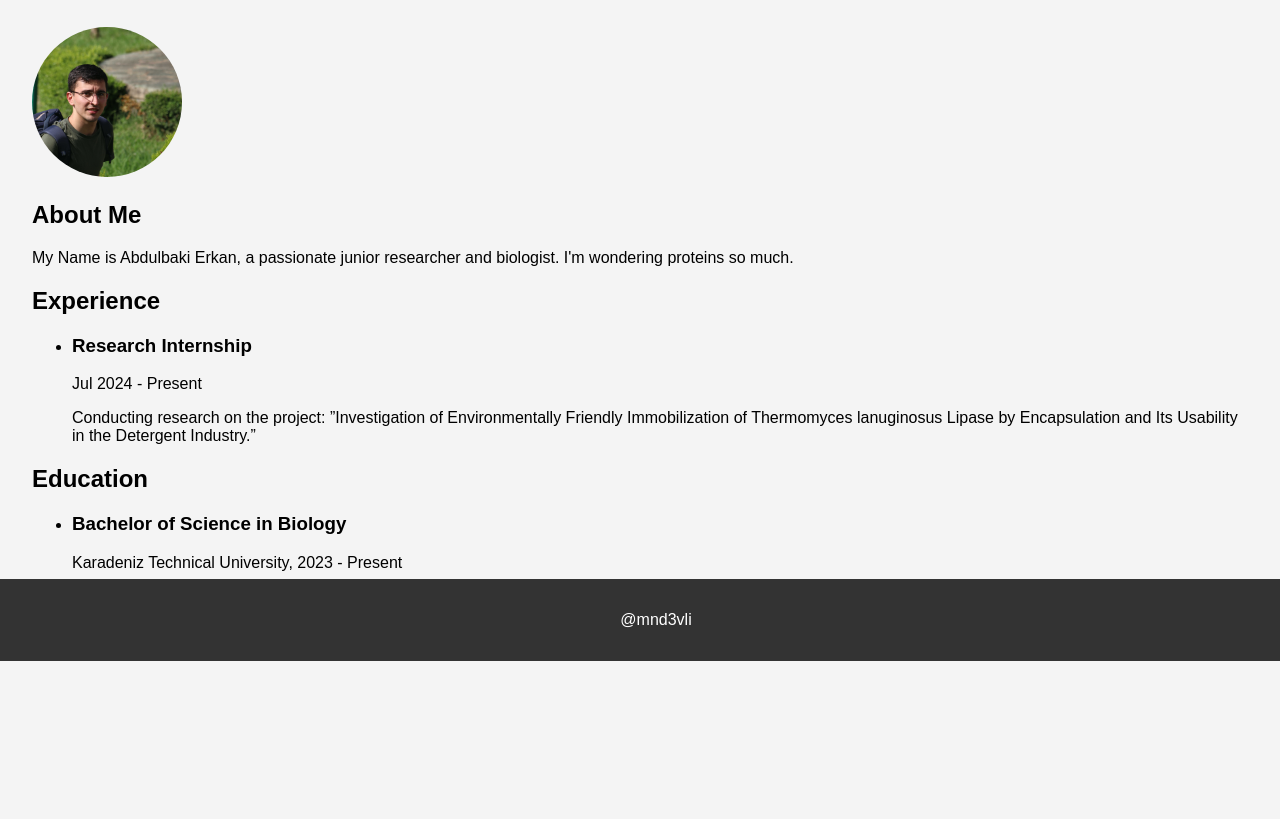
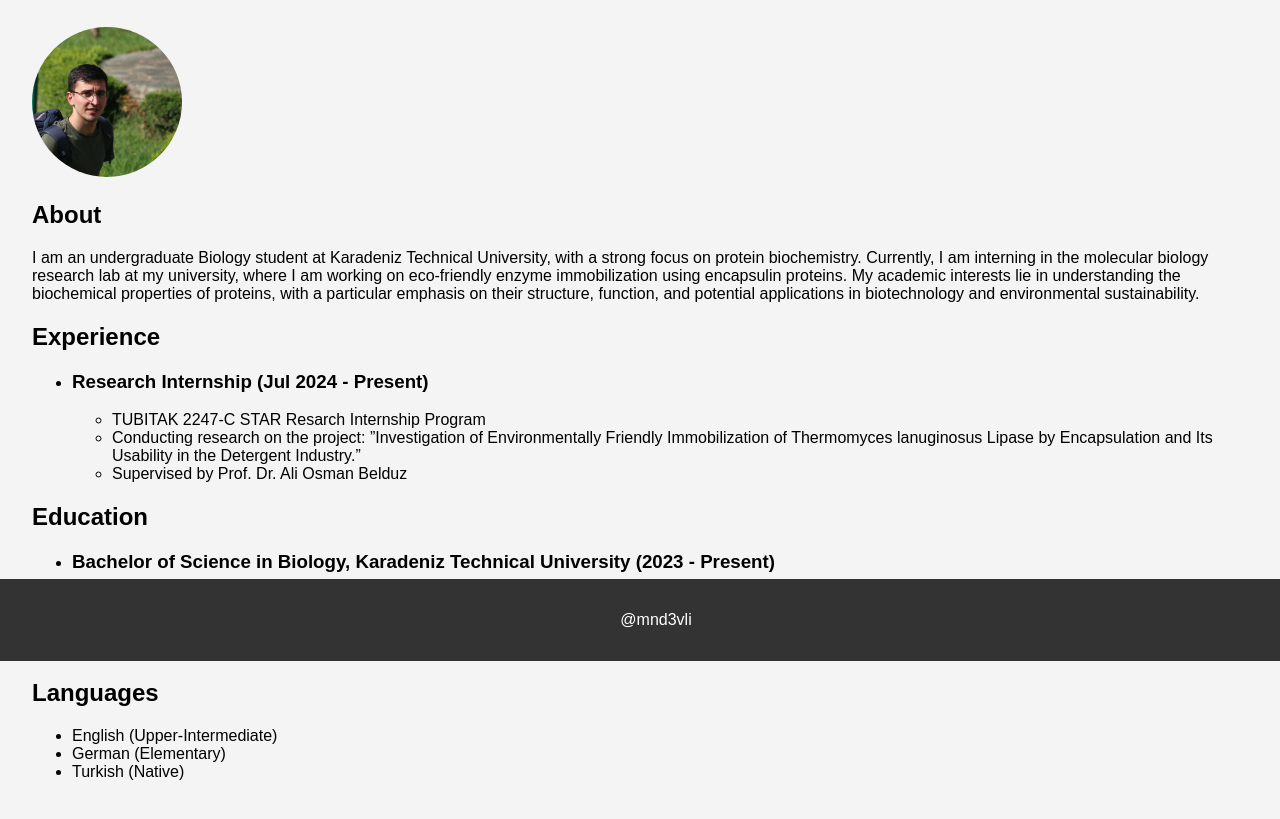
Before and after one commit to mnd3vli/mnd3vli.github.io, a plain HTML site: page index.html in a window 1280 px wide. Shown: the part 139-958 px from the top of the page. Before the commit the page ends 909 px from the top, so only its background shows below. Drawn offline with Linux system fonts and the light colour scheme.

Commit message:
several updates

```diff
--- a/index.html
+++ b/index.html
@@ -70,26 +70,34 @@
         <img src="profile.jpg" alt="Abdulbaki Erkan" style="width: 150px; height: 150px; border-radius: 50%; margin-right: 2rem; object-fit: cover;">
 
 <div>
-    <h2>About Me</h2>
-    <p> My Name is Abdulbaki Erkan, a passionate junior researcher and biologist. I'm wondering proteins so much.</p>
+    <h2>About</h2>
+    <p> I am an undergraduate Biology student at Karadeniz Technical University, with a strong focus on protein biochemistry. Currently, I am interning in the molecular biology research lab at my university, where I am working on eco-friendly enzyme immobilization using encapsulin proteins. My academic interests lie in understanding the biochemical properties of proteins, with a particular emphasis on their structure, function, and potential applications in biotechnology and environmental sustainability.</p>
     <h2>Experience</h2>
     <ul>
     <li>
-        <h3>Research Internship</h3>
-        <p>Jul 2024 - Present</p>
-        <p> Conducting research on the project: ”Investigation of Environmentally Friendly Immobilization of
-            Thermomyces lanuginosus Lipase by Encapsulation and Its Usability in the Detergent Industry.”</p>
+        <h3>Research Internship (Jul 2024 - Present)</h3>
+        <ul>
+            <li>TUBITAK 2247-C STAR Resarch Internship Program</li>
+            <li>Conducting research on the project: ”Investigation of Environmentally Friendly Immobilization of
+                Thermomyces lanuginosus Lipase by Encapsulation and Its Usability in the Detergent Industry.”</li>
+            <li>Supervised by Prof. Dr. Ali Osman Belduz</li>
+        </ul>
     </li>
     </ul>
     <h2>Education</h2>
     <ul>
     <li>
-        <h3>Bachelor of Science in Biology</h3>
-        <p>Karadeniz Technical University, 2023 - Present</p>
+        <h3>Bachelor of Science in Biology, Karadeniz Technical University (2023 - Present)</h3>
     </li>
     </ul>
-    <h2>Technical Skills or Experience</h2>
-    <p><em>enzyme kinetics, enzyme assays, protein quantification, protein purification, protein expression, molecular cloning, research, </em></p>
+    <h2>Skills</h2>
+    <p><em>enzyme kinetics, enzyme assays, protein assays, protein purification, protein expression, molecular cloning, molecular modeling, sequence analysis</em></p>
+    </ul>
+    <h2>Languages</h2>
+    <ul>
+        <li>English (Upper-Intermediate)</li>
+        <li>German (Elementary)</li>
+        <li>Turkish (Native)</li>
     </ul>
 </div>
     </main>
```
Also changed, not shown: 1 other file.
